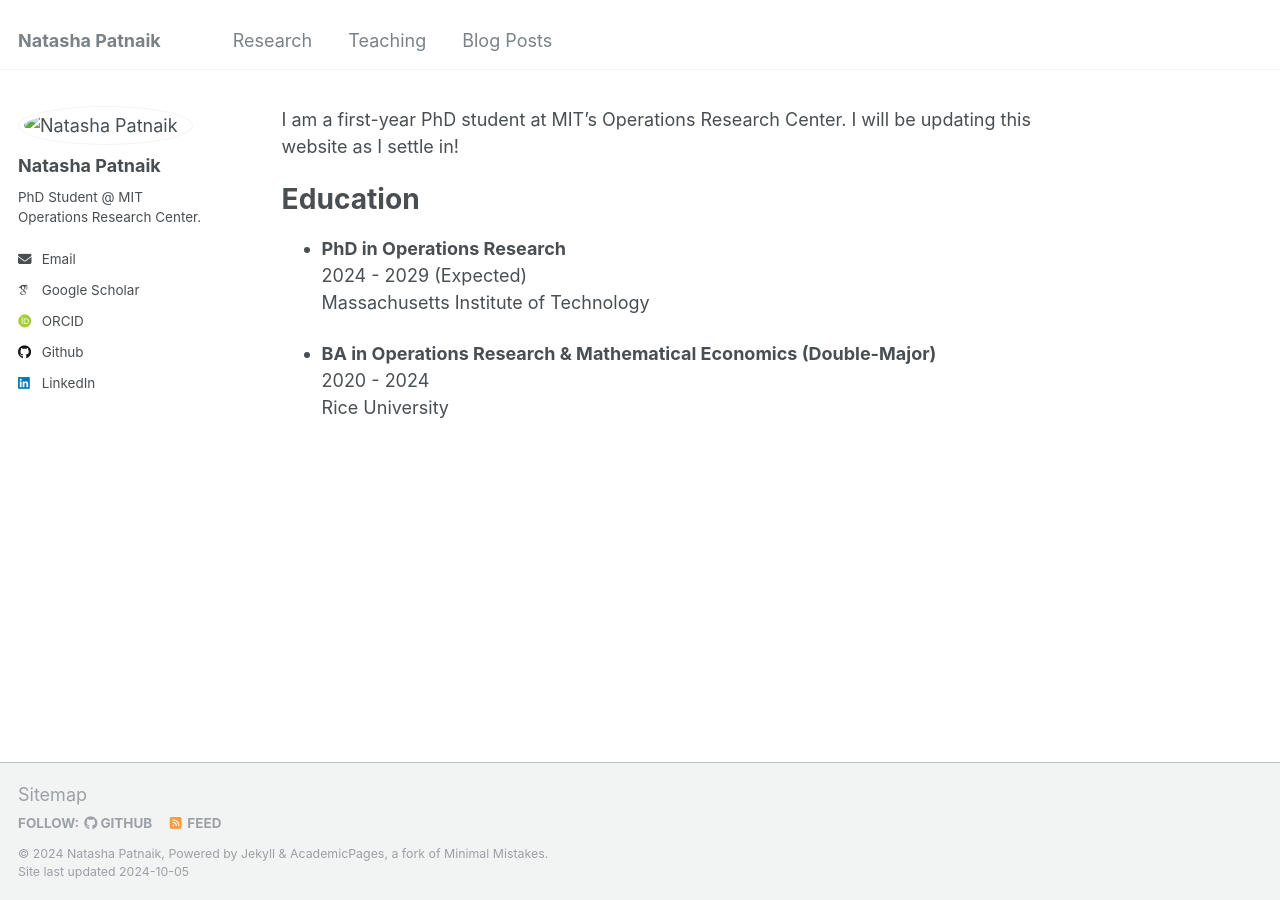
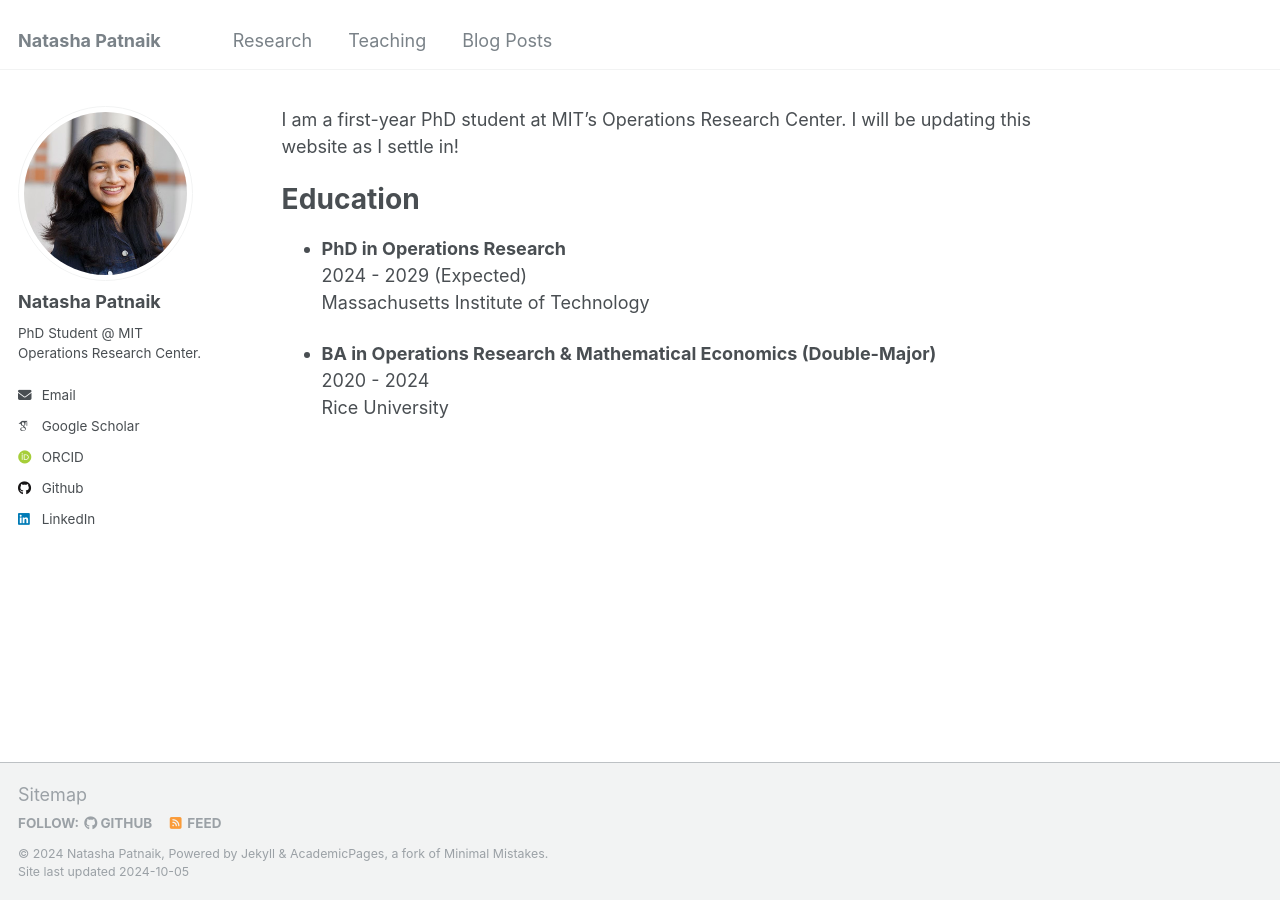
Before and after one commit to natasha-patnaik-321/natasha-patnaik-321.github.io, a Jekyll site: the page built from _pages/about.md, in a window 1280 px wide. Built offline with Jekyll 4.4.1, drawn with Linux system fonts in a browser that asks for light colours; some web fonts are replaced.

Commit message:
Update _config.yml

```diff
--- a/_config.yml
+++ b/_config.yml
@@ -21,7 +21,7 @@ repository               : "natasha-patnaik-321.github.io"
 #               Additional customization can be done by editing /_includes/author-profile.html
 author:
   # Biographic information
-  avatar           : "images/ID-1.JPG"
+  avatar           : "patnaiknatasha.png"
   name             : "Natasha Patnaik"
   pronouns         : # example: "she/her"
   bio              : "PhD Student @ MIT Operations Research Center."
```
